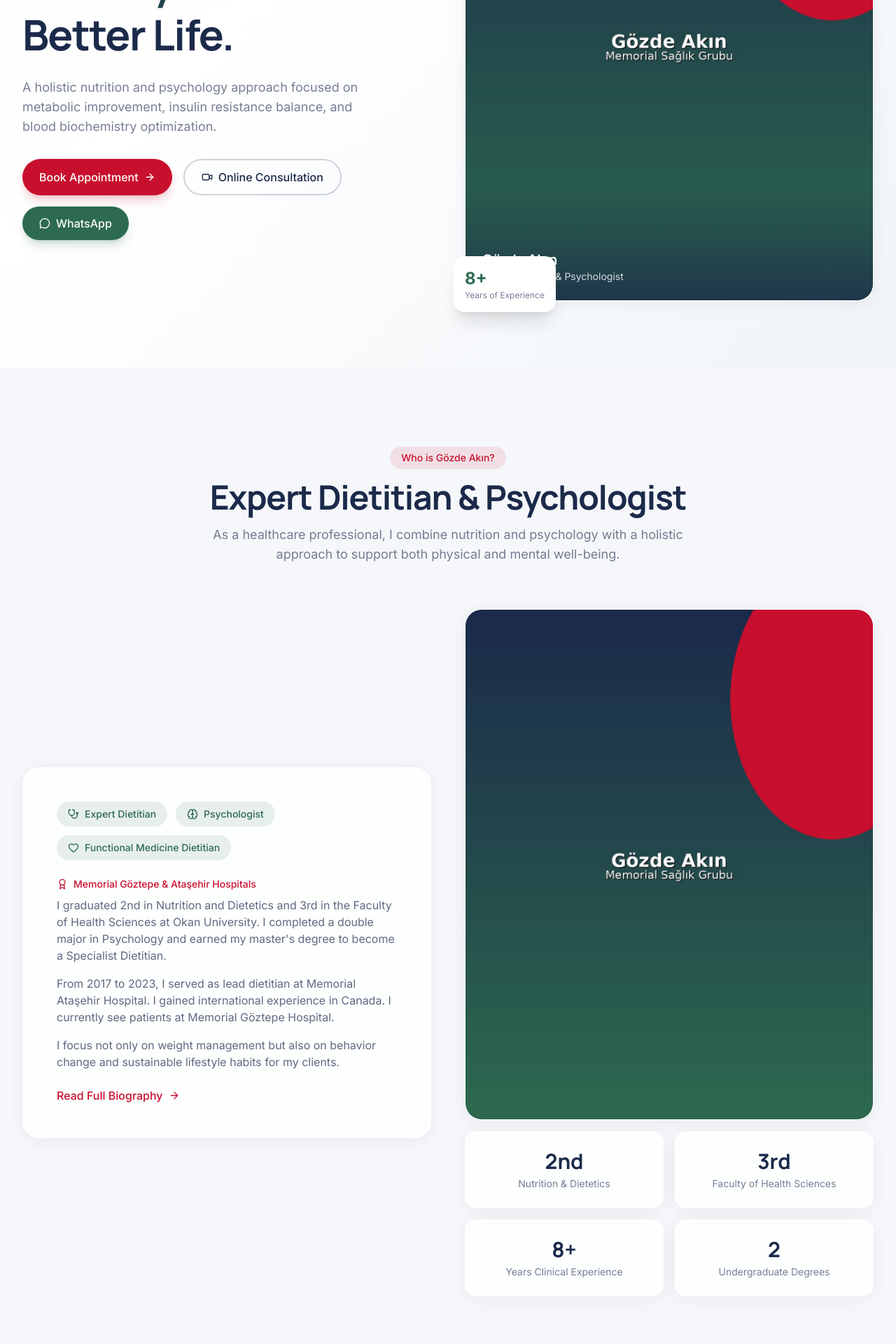
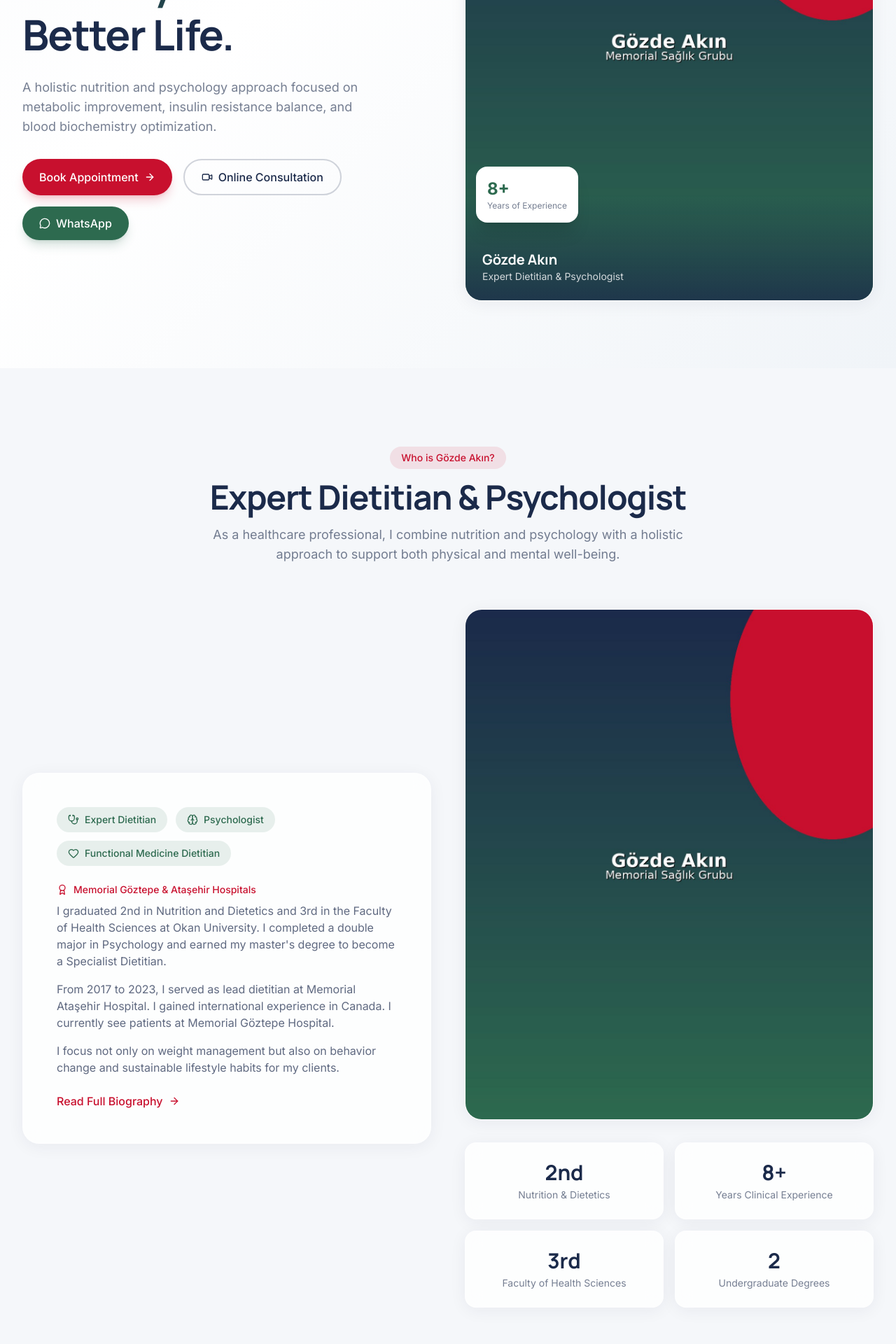
Before and after one commit to tvk-group/diyetisyengozdeakin, a Next.js app: page /en in a window 1280 px wide. Shown: the part 1191-3111 px from the top of the page at 70% size. Built offline with nearby package versions, Linux system fonts and the light colour scheme.

Commit message:
Fix 8+ badge overlapping name on hero and about photos
- Move hero experience badge above the name overlay inside the image
- Reorder about stats so 8+ sits top-right, away from bottom-left name
- Increase spacing between about photo and stat cards

```diff
--- a/src/components/home/AboutPreview.tsx
+++ b/src/components/home/AboutPreview.tsx
@@ -52,7 +52,7 @@ export async function AboutPreview() {
             <ArrowRight className="h-4 w-4" />
           </Link>
         </div>
-        <div className="space-y-4">
+        <div className="space-y-6">
           <div className="glass-card relative aspect-[4/5] overflow-hidden rounded-3xl">
             <ProfileImage
               src={GOZDE_IMAGES.profile}
@@ -61,11 +61,11 @@ export async function AboutPreview() {
               sizes="(max-width: 1024px) 100vw, 50vw"
             />
           </div>
-          <div className="grid grid-cols-2 gap-4">
+          <div className="mt-8 grid grid-cols-2 gap-4">
           {[
             { value: t("stat1Value"), label: t("stat1Label") },
+            { value: t("stat3Value"), label: t("stat3Label") },
             { value: t("stat2Value"), label: t("stat2Label") },
-            { value: t("stat3Value"), label: t("stat3Label") },
             { value: t("stat4Value"), label: t("stat4Label") },
           ].map((stat) => (
             <div key={stat.label} className="glass-card rounded-2xl p-6 text-center">
--- a/src/components/home/Hero.tsx
+++ b/src/components/home/Hero.tsx
@@ -94,12 +94,12 @@ export function Hero() {
                 priority
                 sizes="(max-width: 1024px) 100vw, 50vw"
               />
-              <div className="absolute inset-x-0 bottom-0 bg-gradient-to-t from-navy/80 to-transparent p-6 pt-24">
+              <div className="absolute inset-x-0 bottom-0 z-10 bg-gradient-to-t from-navy/80 to-transparent p-6 pt-20">
                 <p className="font-heading text-xl font-bold text-white">Gözde Akın</p>
                 <p className="text-sm text-white/80">{site("expertDietitian")}</p>
               </div>
             </div>
-            <div className="absolute -bottom-4 -left-4 rounded-2xl bg-white p-4 shadow-xl">
+            <div className="absolute bottom-28 left-4 z-20 rounded-2xl bg-white p-4 shadow-xl">
               <p className="text-2xl font-bold text-emerald">{t("yearsExperience")}</p>
               <p className="text-xs text-navy/60">{t("yearsExperienceLabel")}</p>
             </div>
```
